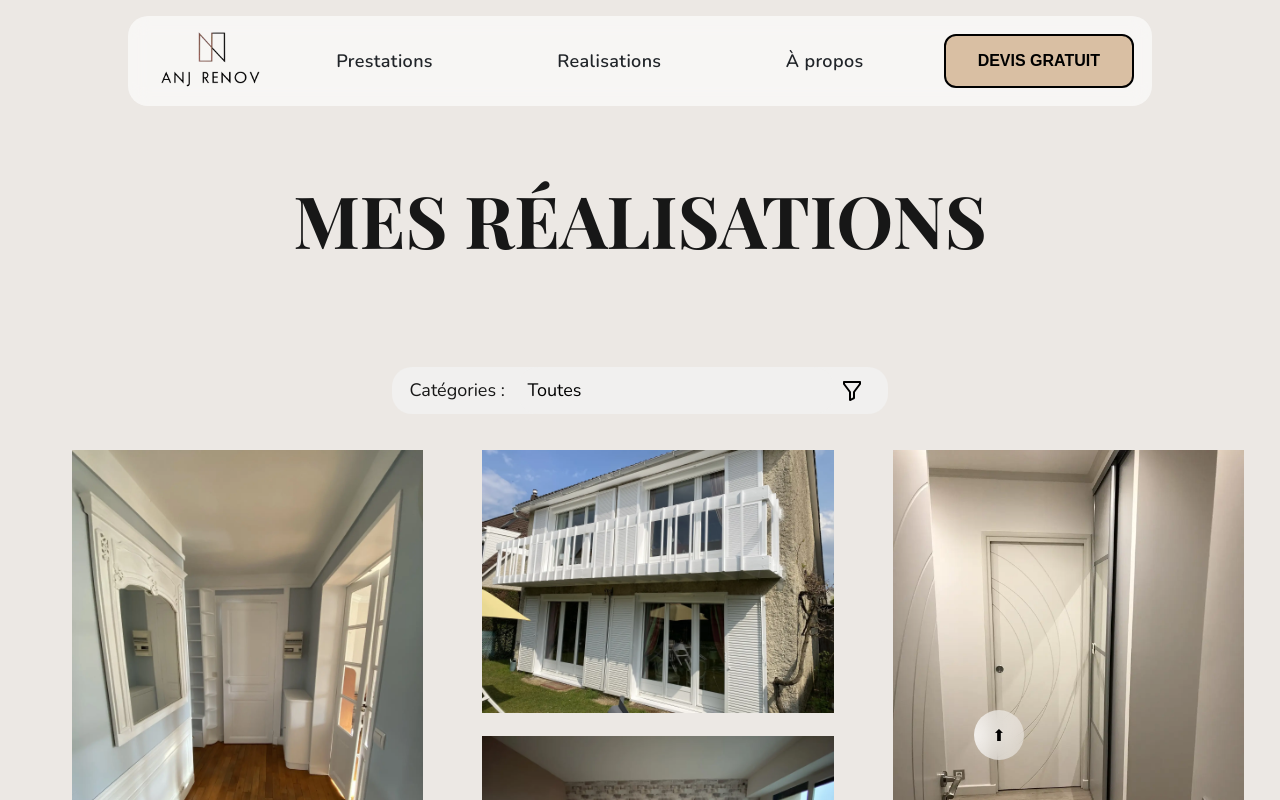
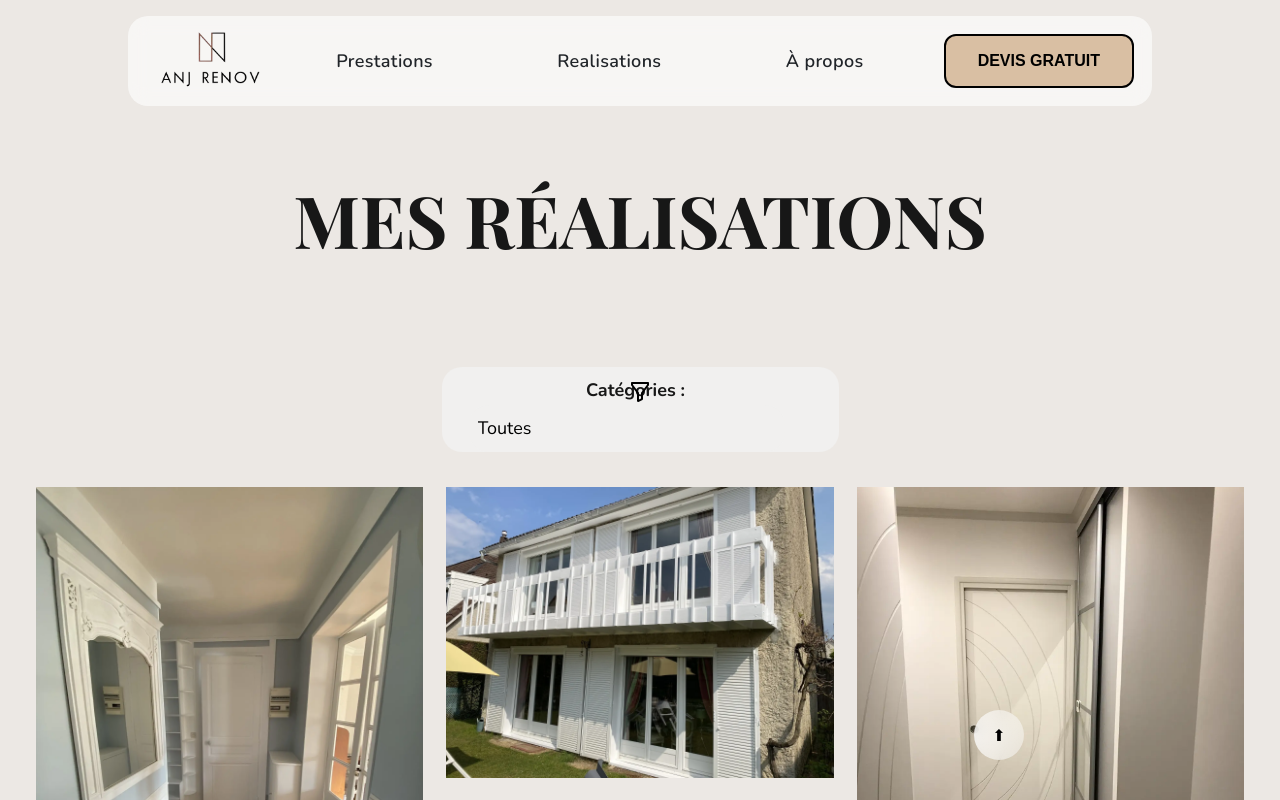
Before and after one commit to aurelienog/renov, a Next.js app: page /realisations in a window 1280 px wide. Shown: the top 800 px of the page. Built offline with nearby package versions, Linux system fonts and the light colour scheme; a web font is replaced by a local one.

Commit message:
update gallery filter responsive

```diff
--- a/src/components/projects-gallery/styles.module.css
+++ b/src/components/projects-gallery/styles.module.css
@@ -11,8 +11,10 @@
   columns: 3 20rem;
   gap: 1rem;
 
+
   & li {
     list-style-type: none;
+    margin: auto;
   }
 
   & img {
--- a/src/sections-realisations/styles.module.css
+++ b/src/sections-realisations/styles.module.css
@@ -8,26 +8,30 @@
 
   & aside {
     position: relative;
-    text-align: center;
-    margin: 2rem auto;
-    padding: 0 3em 0 1em;
-    max-width: fit-content;
+    display: grid;
     background-color: #F1F0EF;
     border-radius: var(--border-radius);
+    background-color: #F1F0EF;
+    margin: 2rem auto;
+
+    & label {
+      padding: 0.5em 1em 0 2.5em;
+      font-weight: var(--fw-bold);
+    }
 
     & select {
       background-color: #F1F0EF;
     }
 
-  & ::before {
+    & ::before {
     position: absolute;
     content: url('/assets/icons/filter.svg');
-    top: 25%;
-    right: 5%;
+    top: 15%;
+    left: 4%;
     z-index: 10;
     color: black;
   }
-  }
+}
 
   & a {
     position: fixed;
@@ -36,3 +40,28 @@
     z-index: 2;
   }
 }
+
+@media(min-width: 567px) {
+    & aside {
+    display: block;
+    position: relative;
+    text-align: center;
+    padding: 0 3em 0 1em;
+    max-width: fit-content;
+
+    & label {
+      padding: 0;
+    }
+
+  & ::before {
+    position: absolute;
+    content: url('/assets/icons/filter.svg');
+    top: 25%;
+    right: 4%;
+    left: auto;
+    z-index: 10;
+    color: black;
+  }
+}
+
+}
```
